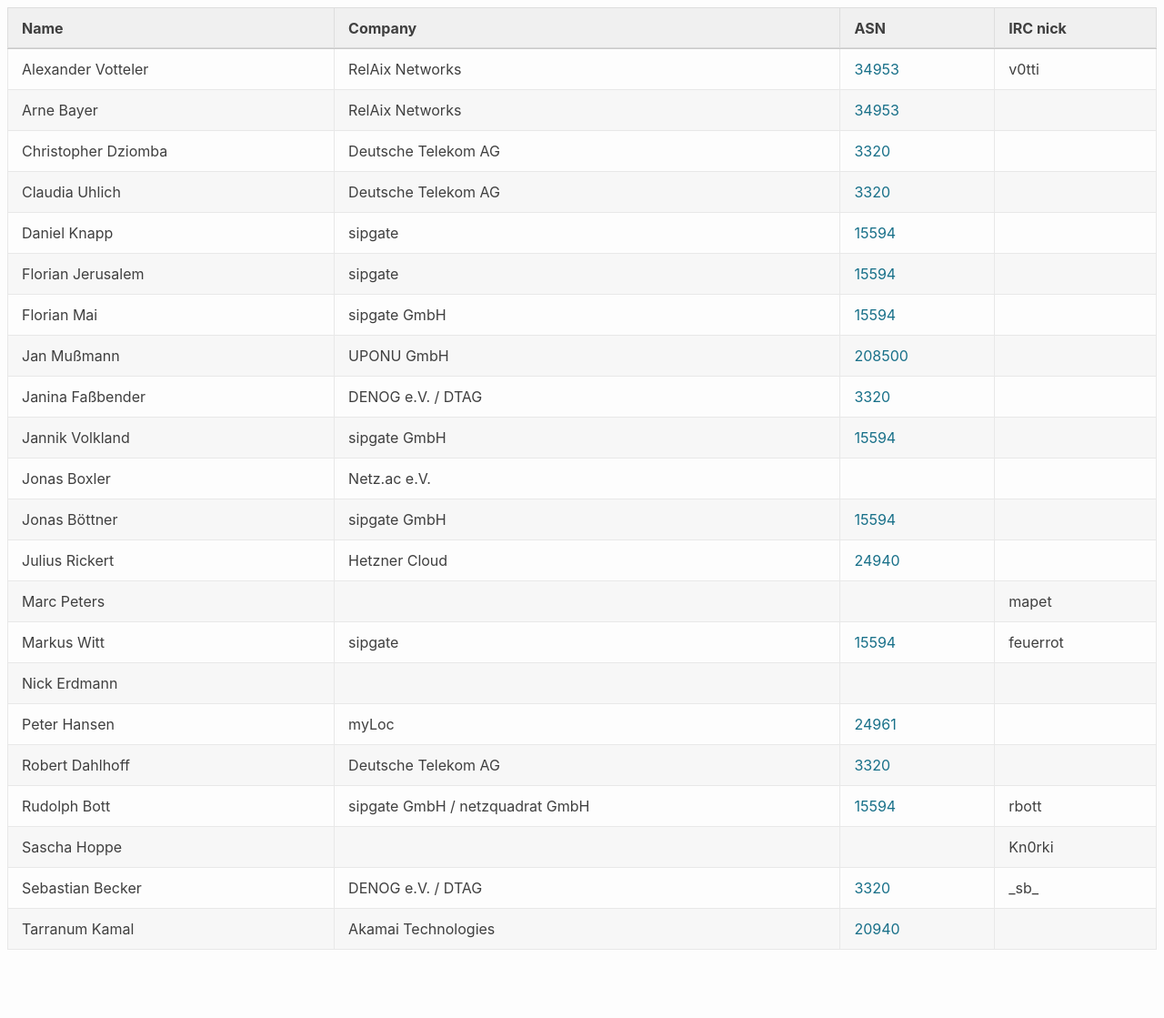
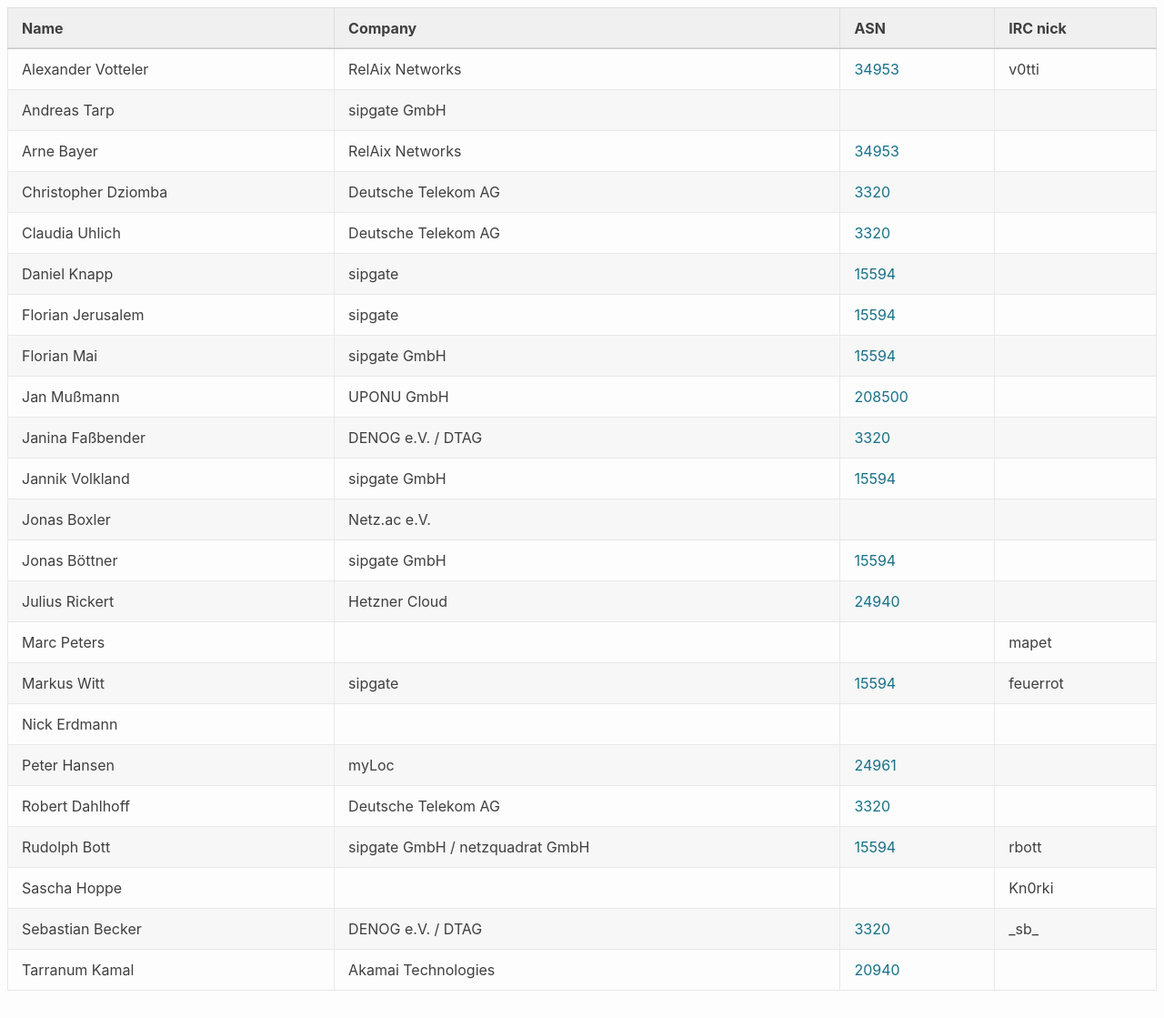
Before and after one commit to denog/pretix-attendeelist, a Jekyll site: the page built from denog-meetup-2024-03/index.markdown, in a window 1280 px wide and 1119 px high. Shown: the whole window at 91% size. Built offline with Jekyll 4.4.1, drawn with Linux system fonts in a browser that asks for light colours.

Commit message:
Latest data: Sat Mar  2 20:09:53 UTC 2024

```diff
--- a/_data/attendees_denog-meetup-2024-03.json
+++ b/_data/attendees_denog-meetup-2024-03.json
@@ -4,6 +4,12 @@
     "company": "RelAix Networks",
     "irc": "v0tti",
     "asn": "34953"
+  },
+  {
+    "name": "Andreas Tarp",
+    "company": "sipgate GmbH",
+    "irc": null,
+    "asn": null
   },
   {
     "name": "Arne Bayer",
```
